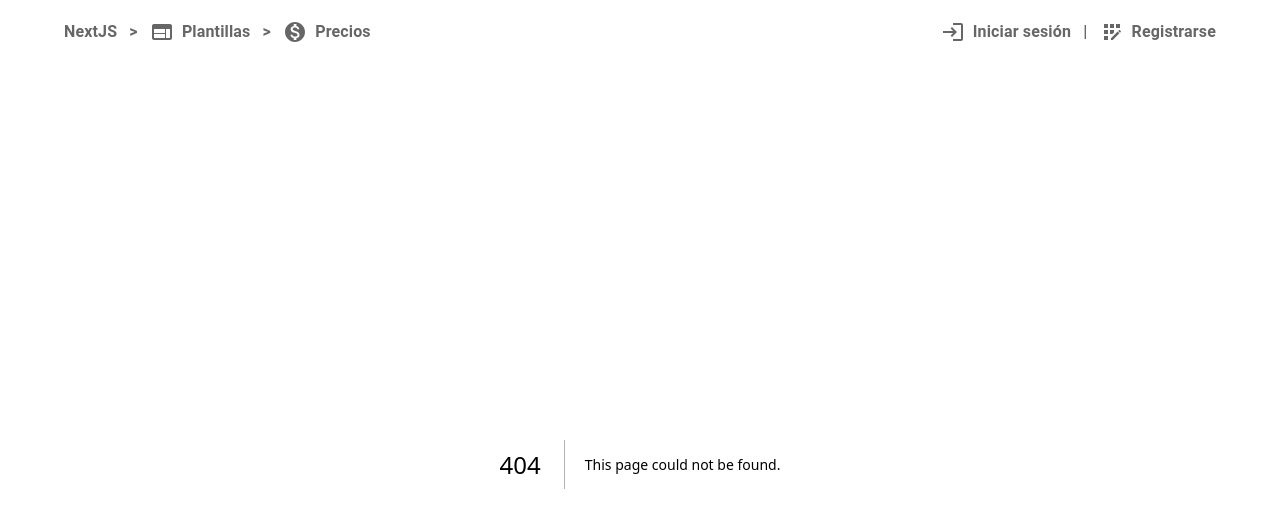
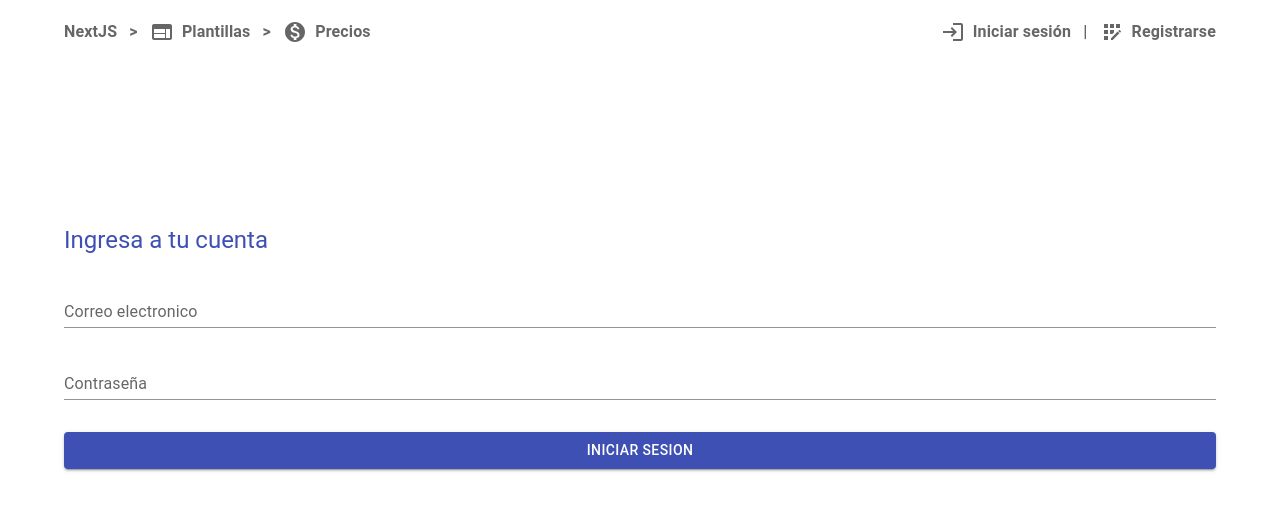
Before and after one commit to joackob/etec-casilleros, a Next.js app: page /login in a window 1280 px wide. Before the commit this address had no page. Shown: the top 528 px of the page. Built offline with nearby package versions, Linux system fonts and the light colour scheme.

Commit message:
Update 4 files

```diff
--- /dev/null
+++ b/pages/login.tsx
@@ -0,0 +1,7 @@
+import Login from "@/src/login/Login";
+
+const login = () => {
+  return <Login />;
+};
+
+export default login;
--- a/pages/rooms.tsx
+++ b/pages/options.tsx
@@ -6,7 +6,7 @@ import SearchIcon from "@mui/icons-material/Search";
 import PersonAddAlt1Icon from "@mui/icons-material/PersonAddAlt1";
 import CalendarMonthIcon from "@mui/icons-material/CalendarMonth";
 
-export default function Rooms() {
+export default function Options() {
   return (
     <Box marginTop="12px">
       <Box
--- /dev/null
+++ b/src/login/Login.tsx
@@ -0,0 +1,46 @@
+import {
+  Button,
+  Container,
+  Stack,
+  TextField,
+  Typography,
+  useTheme,
+} from "@mui/material";
+
+const Login = () => {
+  const theme = useTheme();
+  return (
+    <Container
+      style={{
+        color: theme.palette.primary.main,
+      }}
+    >
+      <Stack spacing={"1.5rem"} marginTop={"20vh"}>
+        <Typography variant="h5" color={"inherit"}>
+          Ingresa a tu cuenta
+        </Typography>
+        <TextField
+          id="standard-basic"
+          label="Correo electronico"
+          variant="standard"
+        />
+        <TextField
+          id="standard-basic"
+          label="Contraseña"
+          variant="standard"
+          type="password"
+        />
+        <Button
+          variant="contained"
+          style={{
+            marginTop: "2rem",
+          }}
+        >
+          Iniciar Sesion
+        </Button>
+      </Stack>
+    </Container>
+  );
+};
+
+export default Login;
```
